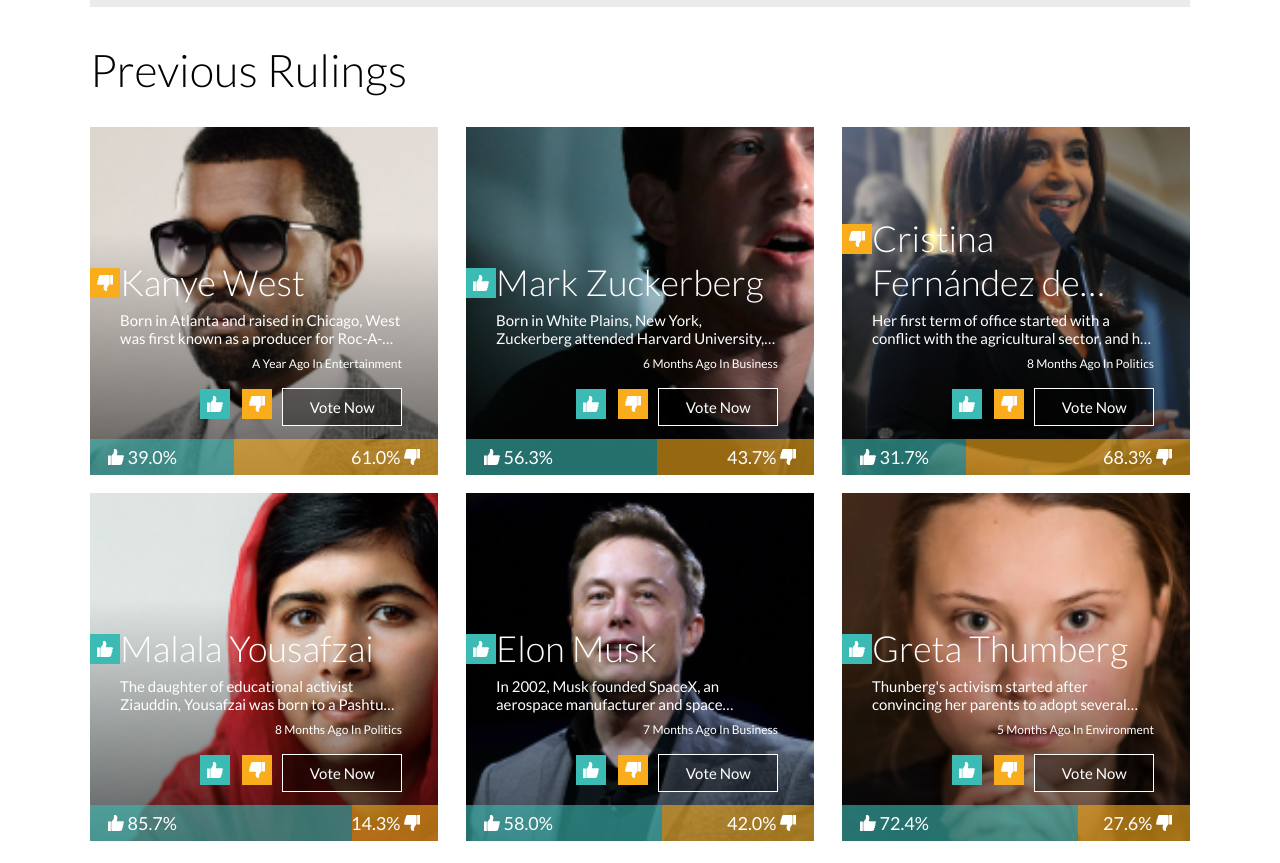
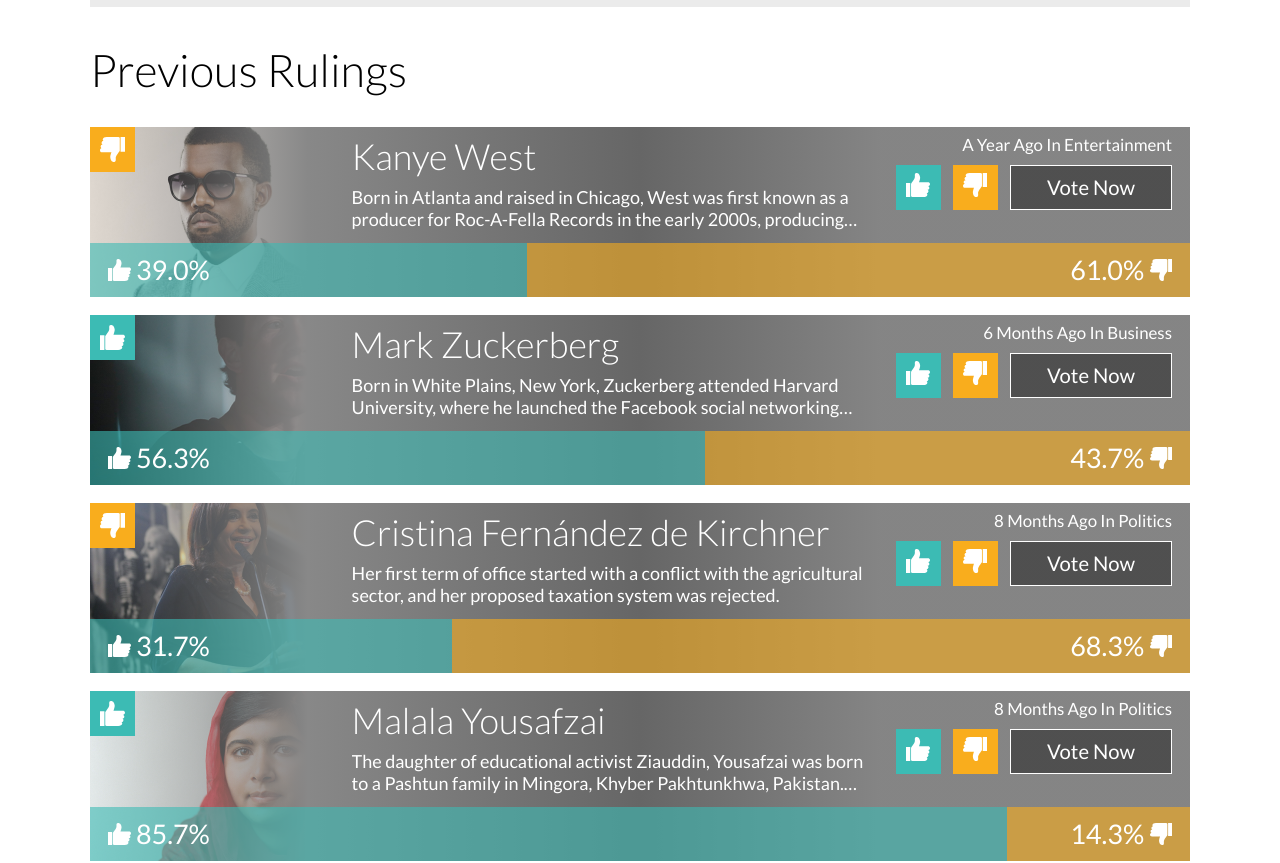
Before and after one commit to japolacios/nextjs-app-redux-toolkit, a Next.js app: page / in a window 1280 px wide. Shown: the part 820-1683 px from the top of the page. Built offline with nearby package versions, Linux system fonts and the light colour scheme.

Commit message:
added costume hook to check with and trigger mobile list layout

```diff
--- a/components/List.js
+++ b/components/List.js
@@ -1,12 +1,14 @@
-import { useEffect } from "react";
+import { useEffect, useState } from "react";
 import { useSelector, useDispatch } from "react-redux";
 import { data } from "@/assets/data";
 import { setInitialPeople } from "@/redux/people";
 import PersonCard from "./PersonCard";
+import useWidth from "@/hooks/useWidth";
 
 const List = () => {
   const dispatch = useDispatch();
   const { people } = useSelector((state) => state.peopleData);
+  const isMobile = useWidth();
 
   useEffect(() => {
     const localPeople = JSON.parse(localStorage.getItem("people"));
@@ -24,9 +26,11 @@
         <h1>Previous Rulings</h1>
       </div>
       {people.length ? (
-        <div className="list box">
+        <div className={`list ${isMobile ? "box" : ""}`}>
           {people.map((person, index) => {
-            return <PersonCard data={person} personId={index} />;
+            return (
+              <PersonCard key={`key-${index}`} data={person} personId={index} />
+            );
           })}
         </div>
       ) : (
--- /dev/null
+++ b/hooks/useWidth.js
@@ -0,0 +1,21 @@
+import { useEffect, useState } from "react";
+
+export default function useWidth() {
+  const [isMobile, setIsMobile] = useState(null);
+  useEffect(() => {
+    const handleChange = () => {
+      if (window.innerWidth <= 550) {
+        setIsMobile(true);
+      } else {
+        setIsMobile(false);
+      }
+    };
+
+    window.addEventListener("resize", handleChange);
+
+    handleChange();
+
+    return () => window.removeEventListener("resize", handleChange);
+  }, []);
+  return isMobile;
+}
--- a/jsconfig.json
+++ b/jsconfig.json
@@ -4,7 +4,8 @@
       "paths": {
         "@/components/*": ["components/*"],
         "@/assets/*": ["public/assets/*"],
-        "@/redux/*": ["redux/*"]
+        "@/redux/*": ["redux/*"],
+        "@/hooks/*": ["hooks/*"],
       }
     }
   }
--- a/pages/index.js
+++ b/pages/index.js
@@ -8,7 +8,7 @@
         <title>Rule of Thumb</title>
         <meta charSet="UTF-8" />
         <meta name="viewport" content="width=device-width, initial-scale=1.0" />
-        <meta http-equiv="X-UA-Compatible" content="ie=edge" />
+        <meta httpEquiv="X-UA-Compatible" content="ie=edge" />
         <link
           href="https://fonts.googleapis.com/css?family=Lato:300,400,700&display=swap"
           rel="stylesheet"
```
